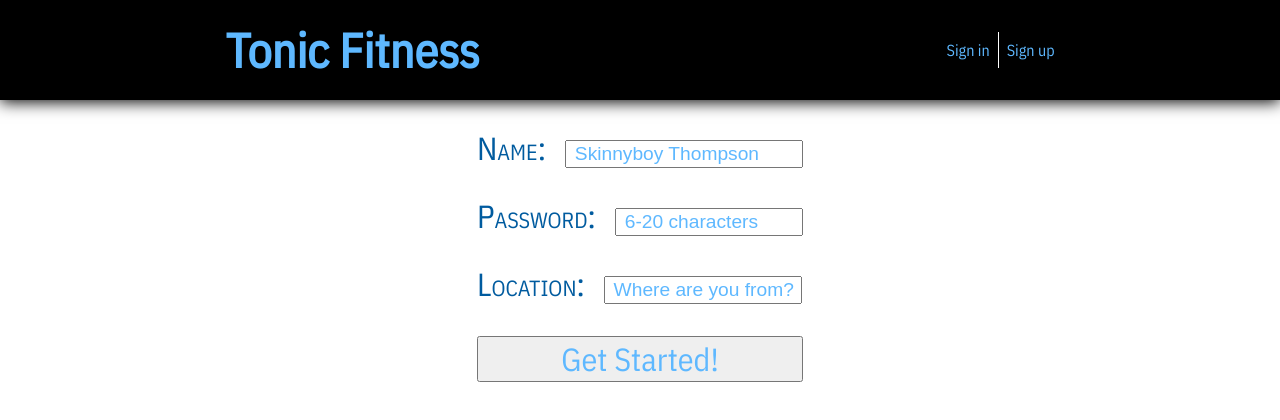
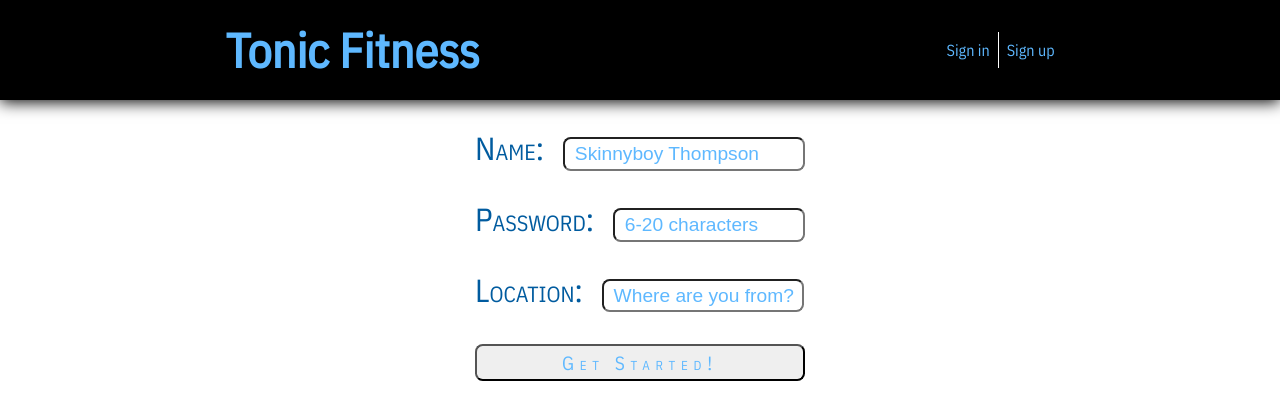
Before and after one commit to chingu-voyages/geckos-project-11, a React (Create React App) app in the folder tonic-fitness/: page /signup in a window 1280 px wide. Shown: the top 420 px of the page. Built offline with nearby package versions, Linux system fonts and the light colour scheme.

Commit message:
Style submit button

```diff
--- a/tonic-fitness/src/App.scss
+++ b/tonic-fitness/src/App.scss
@@ -161,7 +161,9 @@ a:active {
 
   input {
     margin-left: 1em;
+    padding: 0.2em;
     font-size: 0.6em;
+    border-radius: 0.4em;
   }
 
   #name {
@@ -179,9 +181,13 @@ a:active {
   #submit {
     width: 100%;
     margin: 0;
-    padding: 0;
+    padding: 0.2em 0;
     color: $color-primary;
-    font-size: 2em;
+    font-size: 1.2em;
+    font-variant: small-caps;
+    letter-spacing: 0.3em;
+    border-image: 0;
+    border-radius: 0.4em;
   }
 
   #submit:hover {
```
